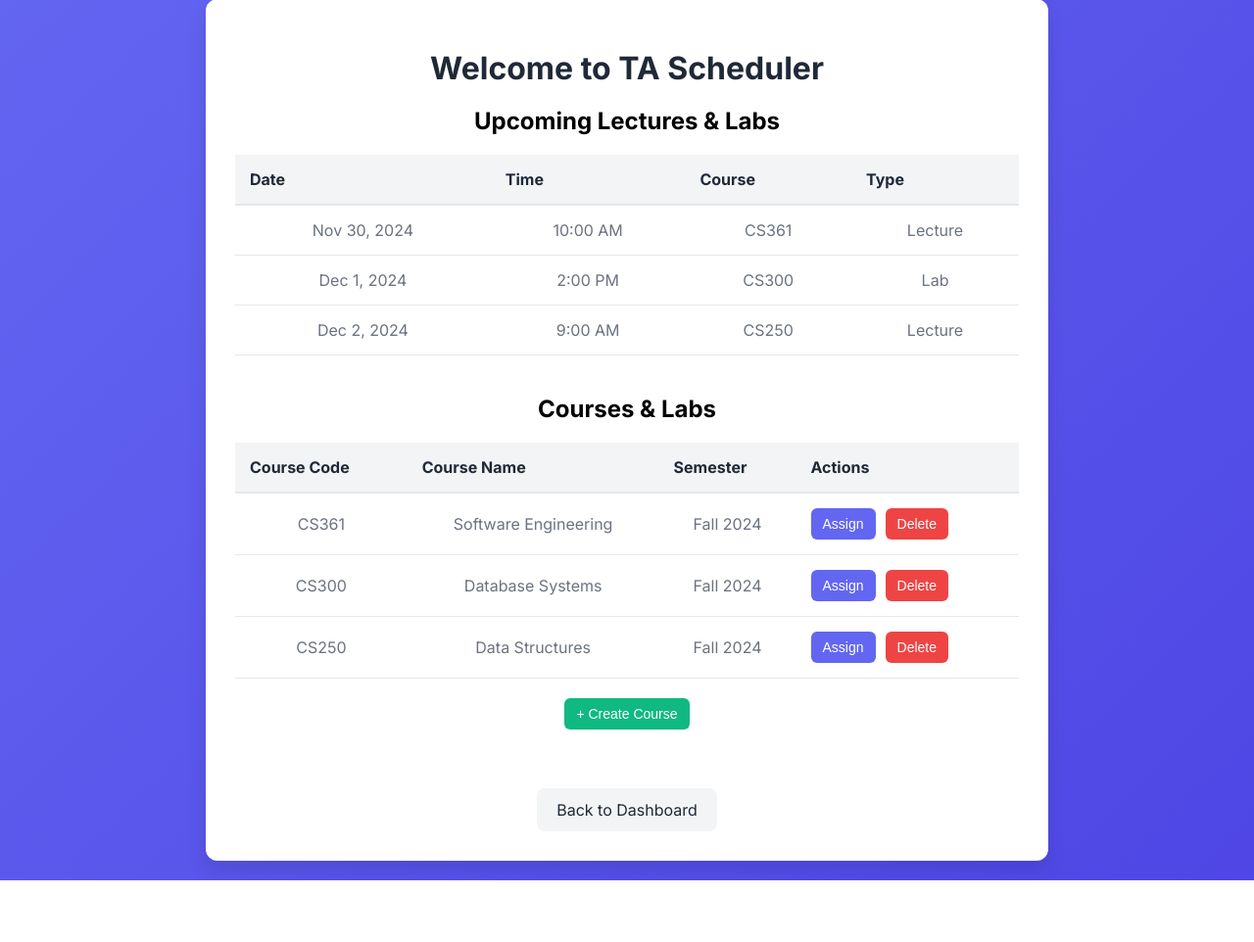
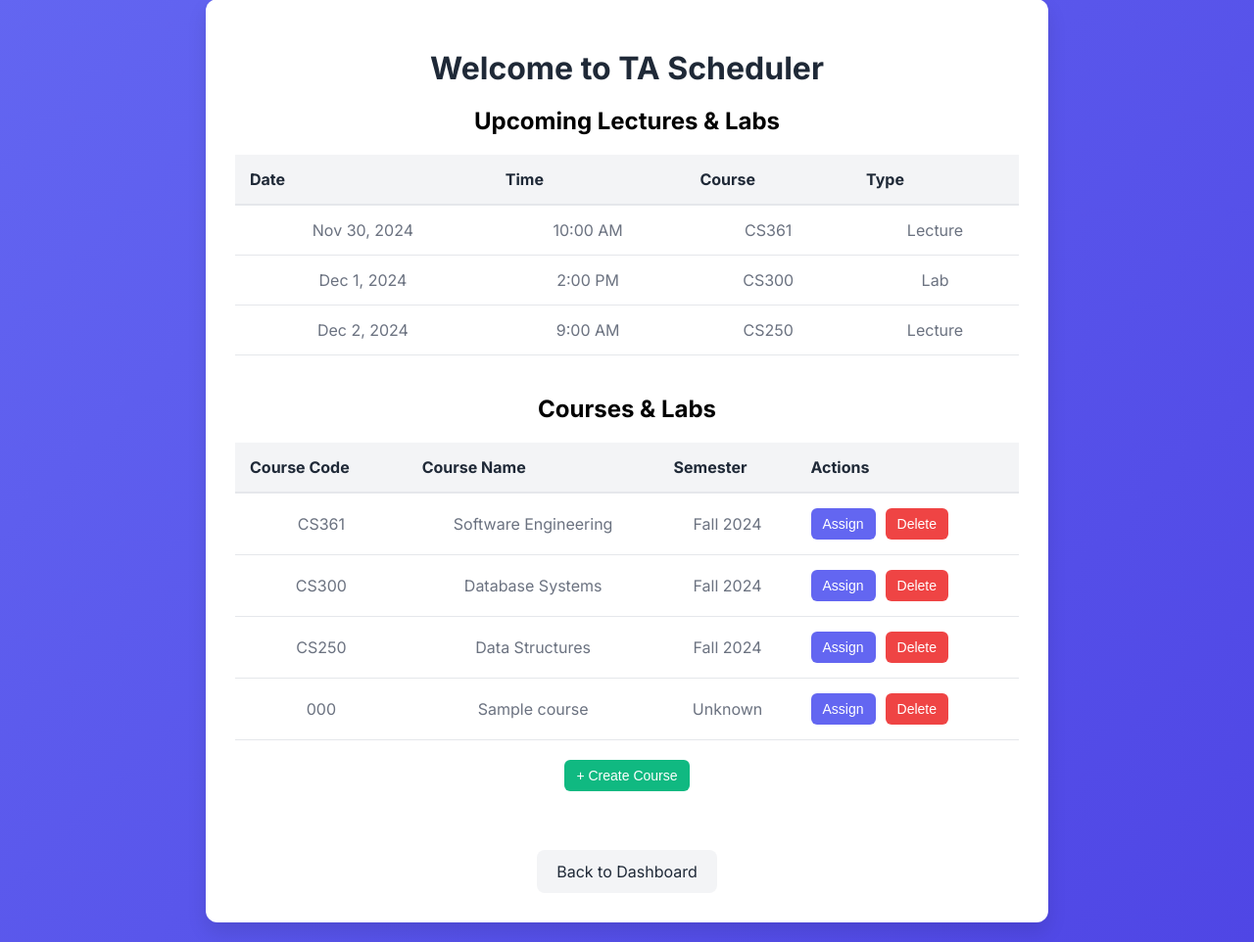
Before and after one commit to NathanJLynch/LabRepo, a Django app: page /Courses in a window 1280 px wide. Shown: the part 21-983 px from the top of the page at 98% size. Before the commit the page ends 920 px from the top, so only its background shows below. Run offline with Django 5.2, Linux system fonts and the light colour scheme; tables that the repository leaves empty hold one stand-in row (values such as "Sample post").

Commit message:
Completed course addition and deletion

```diff
--- a/TA_Scheduler/admin.py
+++ b/TA_Scheduler/admin.py
@@ -1,11 +1,10 @@
 from django.contrib import admin
 
-from TA_Scheduler.models import UserList, Course, CourseList, RolesList, User, Role
+from TA_Scheduler.models import UserList, Course, RolesList, User, Role
 
 # Register your models here.
 admin.site.register(User)
 admin.site.register(Course)
 admin.site.register(RolesList)
 admin.site.register(UserList)
-admin.site.register(CourseList)
 admin.site.register(Role)
--- a/TA_Scheduler/models.py
+++ b/TA_Scheduler/models.py
@@ -9,60 +9,40 @@ from django.db import models
 # - SectionList Class may not be needed
 ## End Notes ##
 
-class Section(models.Model):
-    # (-2 for initialization)
-    section_id = models.IntegerField(primary_key=True) #section number going from 0, each course will start from 0
-    section_type = models.CharField(max_length=7) #specification of section
+# class Section(models.Model):
+#     # (-2 for initialization)
+#     section_id = models.IntegerField(primary_key=True) #section number going from 0, each course will start from 0
+#     section_type = models.CharField(max_length=7) #specification of section
+#
+#     def __init__(self, section_id, section_type):
+#         self.section_id = section_id
+#         self.section_type = section_type
+#
+#     def __str__(self):
+#         string = "[({}){}]".format(self.section_id, self.section_type)
+#         return string
+#
+#     def change_SectionType(self, section_type):
+#         self.section_type = section_type
+#         self.save()
+#         return True
 
-    def __init__(self, section_id, section_type):
-        self.section_id = section_id
-        self.section_type = section_type
+class Course(models.Model):
+    course_id = models.IntegerField(primary_key=True)
+    course_name = models.CharField(max_length=50) # name of the course
+    course_code = models.CharField(max_length=15, unique = True,null = True)  # course code
+    course_sem = models.CharField(max_length=20, unique=True,null= True)  # course sem
+    course_instructor = models.CharField(max_length=50, unique=True,null = True)  # course teacher
 
     def __str__(self):
-        string = "[({}){}]".format(self.section_id, self.section_type)
-        return string
+        return self.course_name
 
-    def change_SectionType(self, section_type):
-        self.section_type = section_type
-        self.save()
-        return True
 
-class Course(models.Model):
-    course_id = models.IntegerField(primary_key=True)# course id
-    course_name = models.CharField(max_length=15) # name of the course
-    section_list = models.IntegerField() # list of sections in the course
-
-    def __init__(self, course_id, course_name, section_list):
-        self.course_id = course_id
+    def change_CourseName(self, course_name, course_code,course_sem, course_instructor):
         self.course_name = course_name
-        self.section_list = section_list
-
-    def get_section_type(self, section_id):
-        return self.section_list[section_id].section_type
-
-    def __str__(self):
-        string = "({}; Sections: ".format(self.course_name)
-        #iterates through section list and appends section type onto string
-        i = 0
-        for section in self.section_list:
-            if i > 0:
-                string += ", "
-            string += "{}".format(section)
-            i += 1
-        return string
-
-    def add_Section(self, section):
-        self.section_list.append(section)
-        self.save()
-        return True
-
-    def remove_Section(self, section):
-        self.section_list.remove(section)
-        self.save()
-        return True
-
-    def change_CourseName(self, course_name):
-        self.course_name = course_name
+        self.course_code = course_code
+        self.course_sem = course_sem
+        self.course_instructor = course_instructor
         self.save()
         return True
 
@@ -134,38 +114,38 @@ class User(models.Model):
 
 
 # Data Structure Classes
-class SectionList(models.Model):
-    section_list = []
-
-    def add_Section(self, section):
-        self.section_list.append(section)
-        self.save()
-        return True
-
-    def remove_Section(self, section):
-        self.section_list.remove(section)
-        self.save()
-        return True
-
-class CourseList(models.Model):
-    course_list = []
-    TestS = Section(0, "Lecture")
-    TestC = Course(0, "CS361", [TestS])
-    print(TestC)
-
-
-    def add_Course(self, course):
-        self.course_list.append(course)
-        self.save()
-        return True
-
-    def remove_Course(self, course):
-        self.course_list.remove(course)
-        self.save()
-        return True
-
-    def get_CourseName(self, course_id):
-        return self.course_list[course_id]
+# class SectionList(models.Model):
+#     section_list = []
+#
+#     def add_Section(self, section):
+#         self.section_list.append(section)
+#         self.save()
+#         return True
+#
+#     def remove_Section(self, section):
+#         self.section_list.remove(section)
+#         self.save()
+#         return True
+#
+# class CourseList(models.Model):
+#     course_list = []
+#     TestS = Section(0, "Lecture")
+#     TestC = Course(0, "CS361", [TestS])
+#     print(TestC)
+#
+#
+#     def add_Course(self, course):
+#         self.course_list.append(course)
+#         self.save()
+#         return True
+#
+#     def remove_Course(self, course):
+#         self.course_list.remove(course)
+#         self.save()
+#         return True
+#
+#     def get_CourseName(self, course_id):
+#         return self.course_list[course_id]
 
 class RolesList(models.Model):
     role_list = []
--- a/TA_Scheduler/views.py
+++ b/TA_Scheduler/views.py
@@ -1,5 +1,11 @@
-from django.shortcuts import render
+from django.http import HttpResponseRedirect
+from django.shortcuts import render, redirect
+from django.template.context_processors import request
+from django.urls import reverse
 from django.views.generic import TemplateView
+
+from TA_Scheduler.models import Course
+
 
 class LoginPageView(TemplateView):
     template_name = 'LoginPage.html'
@@ -8,24 +14,49 @@ class LoginPageView(TemplateView):
 class HomePageView(TemplateView):
     template_name = 'homePage.html'
 
-
-class coursesPageView(TemplateView):
-    template_name = 'courses.html'
-
 class CreateAccountPageView(TemplateView):
     template_name = 'create-account.html'
 
 class EditAccountPageView(TemplateView):
     template_name = 'edit-account.html'
 
+class coursesPageView(TemplateView):
+    template_name = 'courses.html'
+
+    def get_context_data(self, **kwargs):
+        context = super().get_context_data(**kwargs)
+        # Fetch all courses from the database
+        context['courses'] = Course.objects.all()
+        return context
+
+    def post(self, request, *args, **kwargs):
+        # Handle course deletion
+        delete_course_id = request.POST.get("delete_course_id")
+        if delete_course_id:
+            course = Course.objects.get(course_id=delete_course_id)
+            course.delete()
+
+        return redirect("courses")  # Redirect back to the same page
 class CreateCoursePageView(TemplateView):
     template_name = 'create-course.html'
+
+    def post(self, request, *args, **kwargs):
+        # Get course details from the POST request
+        course_name = request.POST.get('course_name')
+        course_code= request.POST.get('course_code')
+        course_sem = request.POST.get('course_sem')
+        # course_instructor = request.POST.get('course_instructor')
+        if course_name and course_code and course_sem :
+            # Create and save a new course
+            Course.objects.create(course_name=course_name, course_code=course_code, course_sem= course_sem)
+        # Redirect back to the courses page
+        return HttpResponseRedirect(reverse('courses'))
 
 class AssignPageView(TemplateView):
     template_name = 'assign-people.html'
 
-
 class NotificationsView(TemplateView):
     template_name = 'Notifications.html'
 
+
 # Create your views here.
--- a/templates/courses.html
+++ b/templates/courses.html
@@ -190,6 +190,35 @@
                             </div>
                         </td>
                     </tr>
+
+                    {% for course in courses %}
+                        <tr>
+                            <td>{{ course.course_code }}</td>
+                            <td>{{ course.course_name }}</td>
+                            {% if course.course_sem == "fall-2024" %}
+                            <td>Fall 2024</td>
+                            {% elif course.course_sem == "spring-2025" %}
+                            <td>Spring 2025</td>
+                            {% elif course.course_sem == "summer-2025" %}
+                            <td>Summer 2025</td>
+                            {% else %}
+                            <td>Unknown </td>
+                            {% endif %}
+                            <td>
+                                <div class="action-btns">
+                                    <button class="assign-btn" onclick="window.location.href='Assign'">Assign</button>
+                                    <form method="post" style="display:inline;">
+                                    {% csrf_token %}
+                                    <input type="hidden" name="delete_course_id" value="{{ course.course_id }}">
+                                    <button type="submit" class="delete-btn">Delete</button>
+                                    </form>
+                                </div>
+                            </td>
+                        </tr>
+                        {% empty %}
+
+                    {% endfor %}
+
                 </tbody>
             </table>
             <button class="create-course-btn" onclick="window.location.href='CreateCourse'">+ Create Course</button>
```
Also changed, not shown: templates/create-course.html (+8 -7 lines), db.sqlite3.
